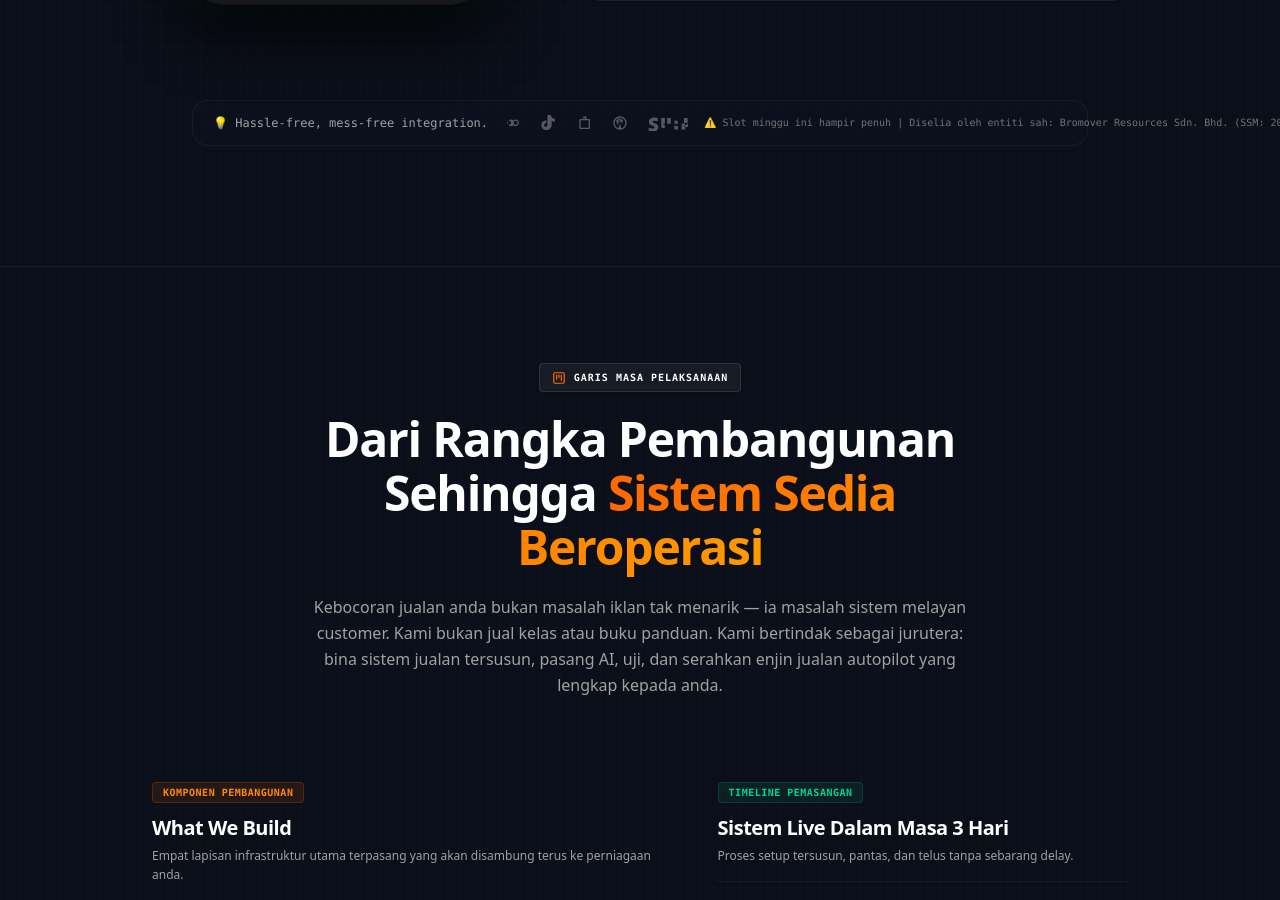
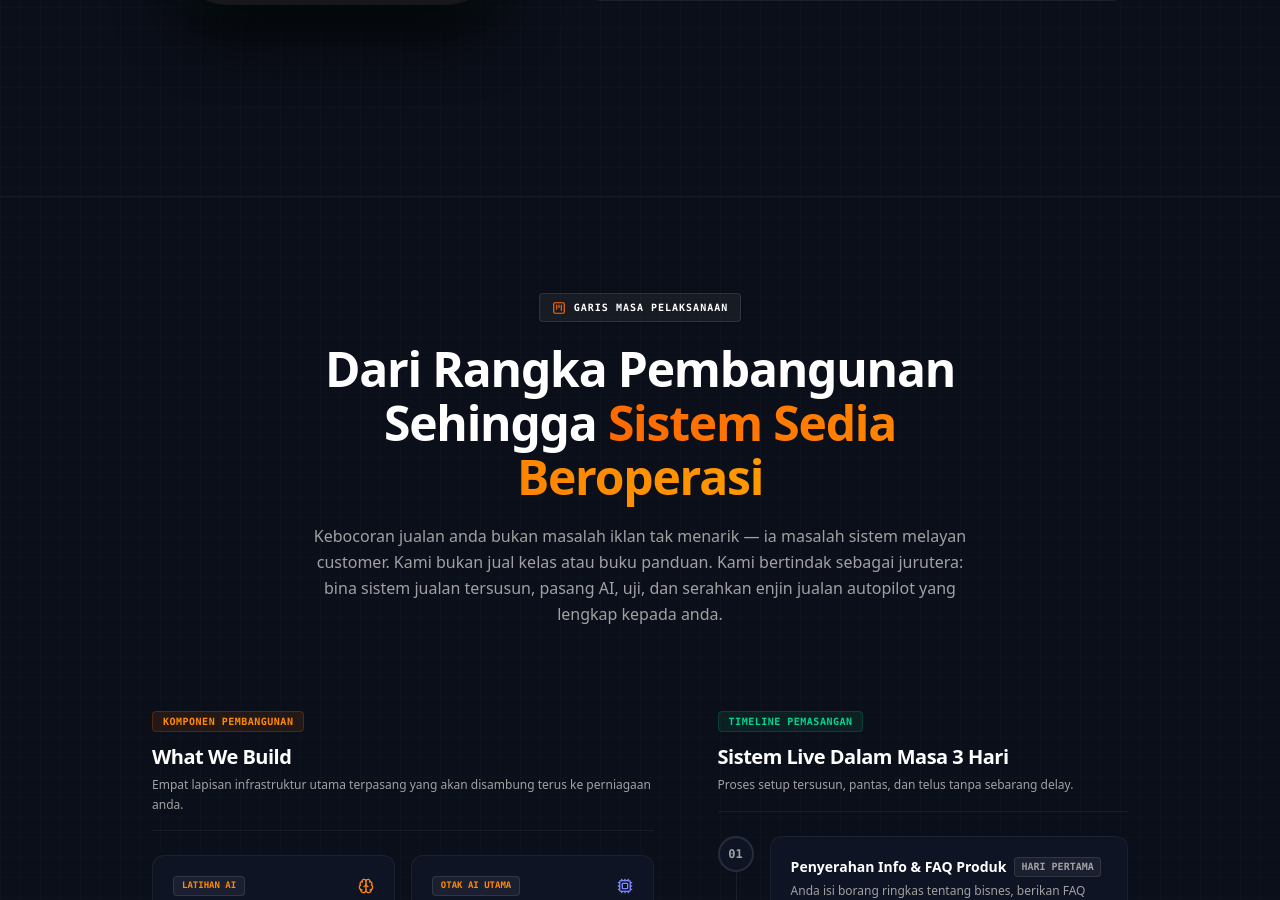
Before and after one commit to opsfunnelmatter-png/aros-salespage-ai, a Next.js app: page / in a window 1280 px wide. Shown: the part 4695-5595 px from the top of the page. Built offline with nearby package versions, Linux system fonts and the light colour scheme.

Commit message:
Remove unused IntegrationTrustBanner component and delete file

```diff
--- a/src/app/05-case-studies.js
+++ b/src/app/05-case-studies.js
@@ -3,7 +3,6 @@
 
 import React, { useState, useEffect, useRef } from 'react';
 import { KanbanSquare, ShieldCheck } from 'lucide-react';
-import IntegrationTrustBanner from './integration-trust-banner.js';
 
 export default function CaseStudies({ dict }) {
   // FASA 5 Chat Sequence Data
@@ -306,8 +305,6 @@ export default function CaseStudies({ dict }) {
             </div>          </div>
 
         </div>
-
-        <IntegrationTrustBanner />
       </div>
     </section>
   );
--- a/src/app/integration-trust-banner.js
+++ /dev/null
@@ -1,41 +0,0 @@
-// path: src/app/integration-trust-banner.js
-"use client";
-import React from 'react';
-
-export default function IntegrationTrustBanner() {
-  return (
-    <div className="w-full py-3.5 px-5 bg-[#0E1322]/45 border border-white/5 rounded-2xl flex flex-col md:flex-row items-center justify-between gap-4 select-none max-w-4xl mx-auto my-6 text-neutral-400">
-      <div className="flex items-center gap-2 text-xs font-mono font-medium shrink-0">
-        <span>💡 Hassle-free, mess-free integration.</span>
-      </div>
-
-      {/* Logos (Inline SVG) */}
-      <div className="flex items-center gap-5 opacity-50 hover:opacity-75 transition-opacity">
-        {/* Meta */}
-        <svg viewBox="0 0 24 24" className="h-4 w-auto fill-current text-neutral-400 hover:text-white transition-colors" title="Meta (Facebook)">
-          <path d="M17.38 6.75c-1.27 0-2.45.54-3.38 1.44a5.04 5.04 0 0 0-3.38-1.44c-2.76 0-5 2.24-5 5s2.24 5 5 5c1.27 0 2.45-.54 3.38-1.44a5.04 5.04 0 0 0 3.38 1.44c2.76 0 5-2.24 5-5s-2.24-5-5-5zm-6.76 5c0 1.66-1.34 3-3 3s-3-1.34-3-3 1.34-3 3-3 3 1.34 3 3zm6.76 3c-1.66 0-3-1.34-3-3s1.34-3 3-3 3 1.34 3 3-1.34 3-3 3z" />
-        </svg>
-        {/* TikTok */}
-        <svg viewBox="0 0 24 24" className="h-4 w-auto fill-current text-neutral-400 hover:text-white transition-colors" title="TikTok">
-          <path d="M12.525.02c1.31-.02 2.61-.01 3.91-.02.08 1.53.63 3.09 1.75 4.17 1.12 1.11 2.7 1.62 4.24 1.79v4.03c-1.44-.02-2.89-.35-4.2-.97-.24-.11-.47-.24-.7-.37V14.4c.02 2.43-.89 4.96-2.82 6.47-1.92 1.56-4.66 2.02-7.06 1.45C4.38 21.6 1.96 18.79 1.98 15.4c-.06-3.41 2.44-6.62 5.86-7.04.53-.08 1.07-.1 1.61-.06v4.04c-.6-.08-1.23.01-1.78.29-.98.47-1.65 1.56-1.57 2.65.04 1.33 1.19 2.5 2.52 2.42 1.14-.04 2.16-.89 2.39-2.01.12-.46.12-.94.12-1.42V.02h.73z" />
-        </svg>
-        {/* Shopify */}
-        <svg viewBox="0 0 24 24" className="h-4 w-auto fill-current text-neutral-400 hover:text-white transition-colors" title="Shopify">
-          <path d="M19 6h-3V5c0-1.66-1.34-3-3-3s-3 1.34-3 3v1H7c-1.1 0-2 .9-2 2v11c0 1.1.9 2 2 2h12c1.1 0 2-.9 2-2V8c0-1.1-.9-2-2-2zm-7-2c.55 0 1 .45 1 1v1h-2V5c0-.55.45-1 1-1zm7 15H7V8h12v11z" />
-        </svg>
-        {/* WordPress */}
-        <svg viewBox="0 0 24 24" className="h-4 w-auto fill-current text-neutral-400 hover:text-white transition-colors" title="WordPress">
-          <path d="M12.158 12.786l-2.698 7.84c.767.234 1.579.366 2.423.366.697 0 1.369-.089 2.01-.26l-1.735-7.946zm-2.072-4.14c0 .324-.038.64-.11.944L8.358 14.88l-2.093-6.208c-.02-.073-.03-.146-.03-.223 0-.462.375-.838.838-.838.254 0 .484.116.639.297l1.97 5.845 2.197-5.875a.822.822 0 0 0 .077-.324.838.838 0 0 0-.838-.838c-.378 0-.712.253-.82.613l-1.39 3.738-1.57-4.223A4.275 4.275 0 0 0 8.04 6.774 4.28 4.28 0 0 0 12.16 3a4.28 4.28 0 0 0 4.28 4.28c0 .285-.028.56-.08.838L14.77 12.78l-2.612-4.135zm1.914-.646c0-.462.376-.838.838-.838.463 0 .839.376.839.838s-.376.838-.839.838c-.462 0-.838-.376-.838-.838zM12 2C6.48 2 2 6.48 2 12s4.48 10 10 10 10-4.48 10-10S17.52 2 12 2zm0 18c-4.41 0-8-3.59-8-8s3.59-8 8-8 8 3.59 8 8-3.59 8-8 8z" />
-        </svg>
-        {/* Stripe */}
-        <svg viewBox="0 0 40 16" className="h-4 w-auto fill-current text-neutral-400 hover:text-white transition-colors" title="Stripe">
-          <path d="M4.6 6.8c0-.7.6-1 1.6-1 1.2 0 2.5.3 3.5.8V3.1C8.7 2.7 7.5 2.5 6.2 2.5c-3.1 0-5.3 1.7-5.3 4.6 0 4.1 5.7 3.4 5.7 5.2 0 .9-.7 1.2-1.8 1.2-1.5 0-3-.5-4.1-1.1v3.5c1.2.5 2.7.8 4.2.8 3.2 0 5.4-1.6 5.4-4.6 0-4.2-5.7-3.5-5.7-5.3zm12.3 1.9V2.9h-3.6v8.6c0 1.2.9 1.7 2.1 1.7.5 0 1-.1 1.4-.2v-3c-.2 0-.4.1-.6.1-.5 0-.8-.2-.8-.8V8.7h2.1zm2.3-5.8v2.4h3.6V2.9h-3.6zm0 5.8V8.7h3.6V2.9h-3.6zm7.2-2.9v3.1c0 1.4 1 2.2 2.3 2.2.4 0 .9-.1 1.3-.2v-3.1c0-1.4-1-2.2-2.3-2.2-.4 0-.9.1-1.3.2zm0 8.7V8.7h3.6v5.8h-3.6zm7.2-2.9c0-2.3 1.6-3.8 3.8-3.8.8 0 1.6.2 2.2.6V2.9h-3.6v8.6c.6.4 1.4.6 2.2.6 2.2 0 3.8-1.5 3.8-3.8zm0 5.8V8.7h3.6v5.8h-3.6z" />
-        </svg>
-      </div>
-
-      <div className="text-[10px] font-mono text-neutral-500 text-center md:text-right leading-relaxed shrink-0">
-        ⚠️ Slot minggu ini hampir penuh | Diselia oleh entiti sah: Bromover Resources Sdn. Bhd. (SSM: 201901003230)
-      </div>
-    </div>
-  );
-}
```
